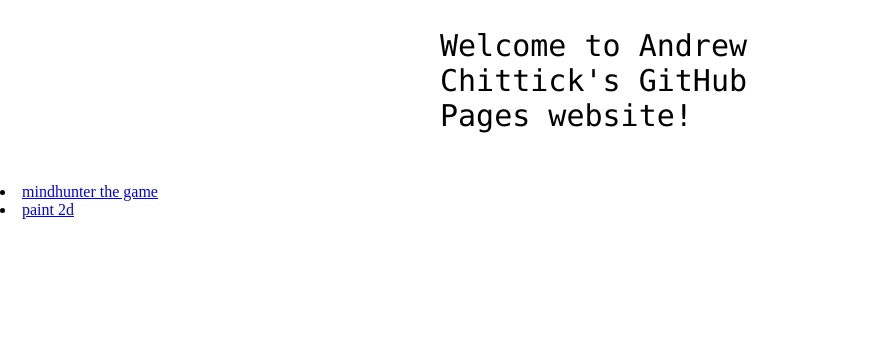
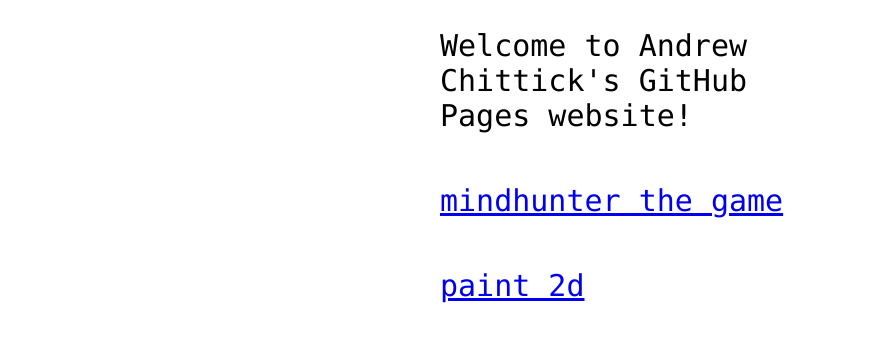
Before and after one commit to andrewChittick/andrewChittick.github.io, a plain HTML site: page index.html in a window 1280 px wide. Shown: the part 360-702 px from the top of the page, without its empty margins (0-895 px from the left). Drawn offline with Linux system fonts and the light colour scheme.

Commit message:
Update index.html

```diff
--- a/index.html
+++ b/index.html
@@ -13,12 +13,12 @@
 
 <!-- Change this code here by copy and pasting your template on line 15 -->
 <p>Welcome to Andrew Chittick's GitHub Pages website!</p>
-  <li>
+  <p>
     <a href="https://andrewchittick.github.io/mindHunter/mindhunter.html">mindhunter the game</a>
-  </li>
-  <li>
+  </p>
+  <p>
     <a href="https://andrewchittick.github.io/graphicsDemo/graphicsDemo.html">paint 2d</a>
-  </li>
+  </p>
 
 </body>
 </html>
```
